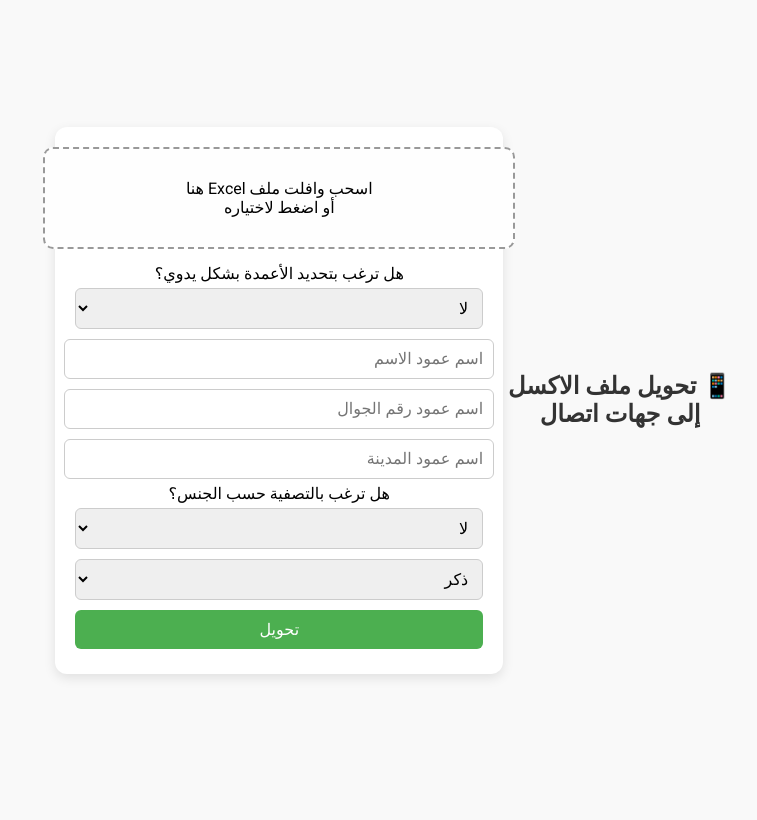
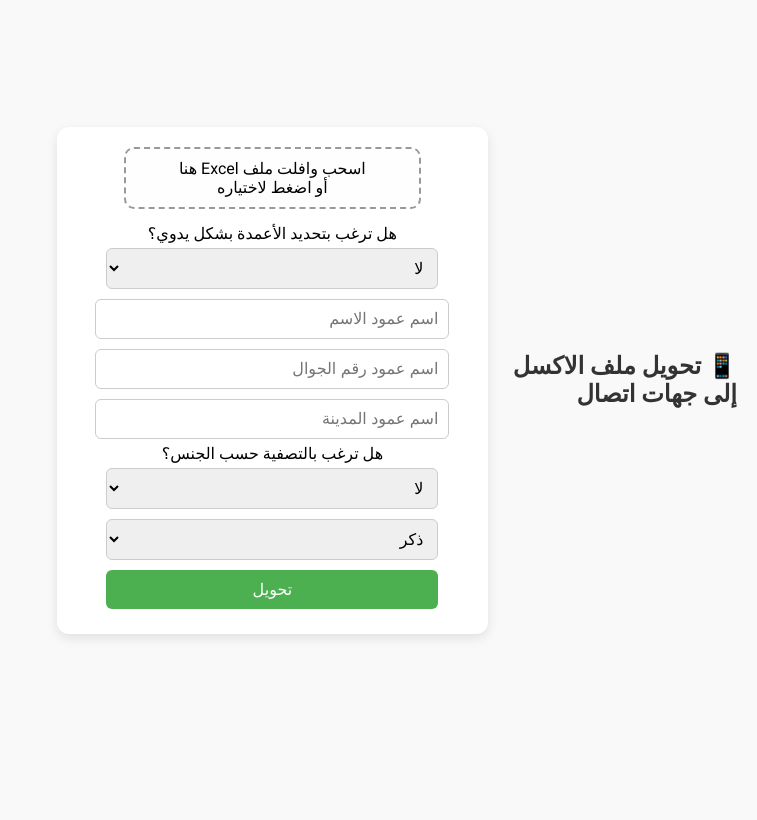
Before and after one commit to maf1250/xl, a Flask app: page / in a window 1280 px wide. Shown: the whole page, without its empty margins (523-1280 px from the left). After the commit the page ends 638 px from the top, so only its background shows below. Run offline with Flask 3, Linux system fonts and the light colour scheme.

Commit message:
Update index.html

```diff
--- a/templates/index.html
+++ b/templates/index.html
@@ -9,7 +9,7 @@
     <link href="https://fonts.googleapis.com/css2?family=Roboto&display=swap" rel="stylesheet">
     <style>
         html, body {
-            height: 100%;
+            height: 95%;
             margin: 0;
             padding: 0;
             font-family: 'Roboto', sans-serif;
@@ -24,13 +24,13 @@
         }
 
         h2 {
-            text-align: center;
+            text-align: top;
             color: #333;
         }
 
         form {
-            width: 100%;
-            max-width: 450px;
+            width: 90%;
+            max-width: 400px;
             margin: auto;
             padding: 20px;
             background: #fff;
@@ -42,8 +42,8 @@
         }
 
         .drop-zone {
-            width: 100%;
-            padding: 30px;
+            width: 70%;
+            padding: 10px;
             border: 2px dashed #999;
             border-radius: 10px;
             text-align: center;
@@ -59,7 +59,7 @@
         }
 
         input[type="file"], select, input[type="text"], button {
-            width: 100%;
+            width: 85%;
             padding: 10px;
             margin: 5px 0;
             font-size: 16px;
@@ -79,7 +79,7 @@
         }
 
         #progress-container {
-            width: 100%;
+            width: 90%;
             background-color: #ddd;
             border-radius: 6px;
             margin-top: 15px;
```
